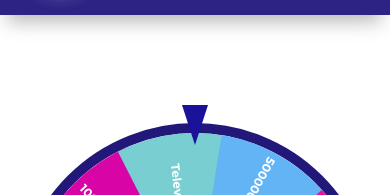
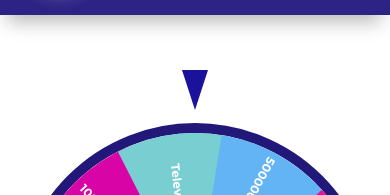
Before and after one commit to sardorbekbahramov/Omad-Shou, a React (Create React App) app: page /omad in a window 390 px wide. Shown: the part 181-376 px from the top of the page. Built offline with nearby package versions, Linux system fonts and the light colour scheme.

Commit message:
finished gifts

```diff
--- a/src/pages/Spinning-wheel/FortuneWheel.css
+++ b/src/pages/Spinning-wheel/FortuneWheel.css
@@ -178,7 +178,7 @@
     display: flex;
     align-items: center;
     justify-content: center;
-    transform: translateY(90px);
+    transform: translateY(55px);
     z-index: 99;
   }
   .spin__click{
```
